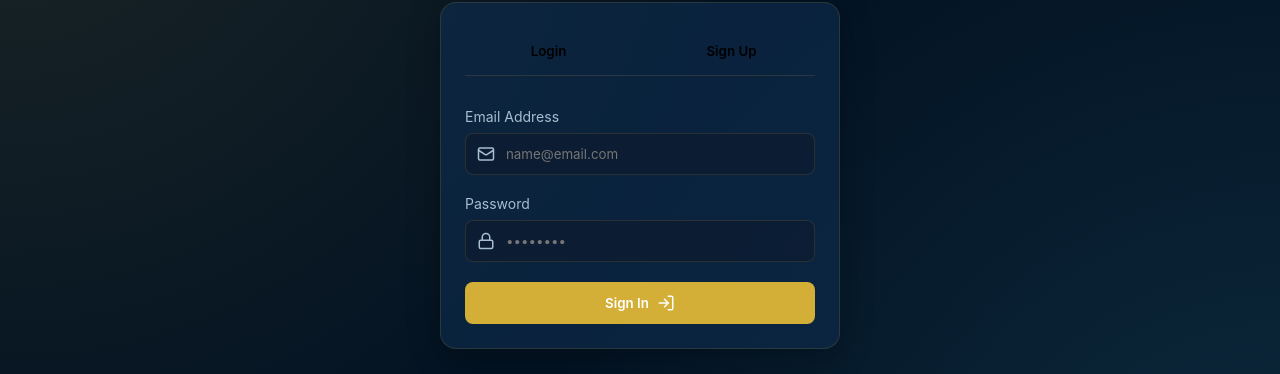
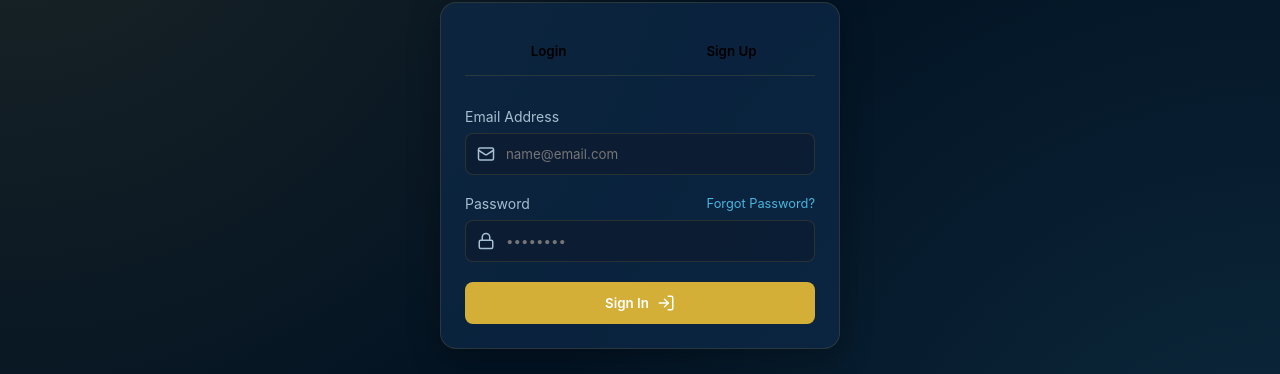
Before and after one commit to lixinletterbox/cost-sharing, a React (Vite) app: page /auth in a window 1280 px wide. Shown: the part 207-581 px from the top of the page. Built offline with nearby package versions, Linux system fonts and the light colour scheme; no server answers.

Commit message:
forgot password

```diff
--- a/src/pages/Auth.tsx
+++ b/src/pages/Auth.tsx
@@ -16,6 +16,8 @@ export default function Auth() {
   const [captchaNum2, setCaptchaNum2] = useState(Math.floor(Math.random() * 10) + 1);
   const [userCaptcha, setUserCaptcha] = useState('');
   const [error, setError] = useState<string | null>(null);
+  const [success, setSuccess] = useState<string | null>(null);
+  const [forgotPasswordMode, setForgotPasswordMode] = useState(false);
 
   const navigate = useNavigate();
   const { t } = useLanguage();
@@ -33,6 +35,29 @@ export default function Auth() {
     e.preventDefault();
     setLoading(true);
     setError(null);
+    setSuccess(null);
+
+    // --- Forgot Password Flow ---
+    if (forgotPasswordMode) {
+      if (!email) {
+        setError(t('email') + ' required');
+        setLoading(false);
+        return;
+      }
+      try {
+        const { error } = await supabase.auth.resetPasswordForEmail(email, {
+          redirectTo: window.location.origin + '/profile',
+        });
+        if (error) throw error;
+        setSuccess(t('resetLinkSent'));
+      } catch (err: any) {
+        setError(err.message);
+      } finally {
+        setLoading(false);
+      }
+      return;
+    }
+    // -----------------------------
 
     if (!isLogin && password !== confirmPassword) {
       setError(t('passwordMismatch'));
@@ -85,20 +110,28 @@ export default function Auth() {
         <div style={{ display: 'flex', gap: '1rem', marginBottom: '2rem', borderBottom: '1px solid var(--glass-border)' }}>
           <button
             type="button"
-            className={`btn ${isLogin ? 'text-white' : 'text-dim'}`}
-            onClick={() => setIsLogin(true)}
+            className={`btn ${isLogin && !forgotPasswordMode ? 'text-white' : 'text-dim'}`}
+            onClick={() => {
+              setIsLogin(true);
+              setForgotPasswordMode(false);
+              setError(null);
+              setSuccess(null);
+            }}
             style={{ flex: 1, padding: '1rem', border: 'none', background: 'transparent' }}
           >
             {t('login')}
           </button>
           <button
             type="button"
-            className={`btn ${!isLogin ? 'text-white' : 'text-dim'}`}
+            className={`btn ${!isLogin && !forgotPasswordMode ? 'text-white' : 'text-dim'}`}
             onClick={() => {
               setIsLogin(false);
+              setForgotPasswordMode(false);
               setCaptchaNum1(Math.floor(Math.random() * 10) + 1);
               setCaptchaNum2(Math.floor(Math.random() * 10) + 1);
               setUserCaptcha('');
+              setError(null);
+              setSuccess(null);
             }}
             style={{ flex: 1, padding: '1rem', border: 'none', background: 'transparent' }}
           >
@@ -107,8 +140,14 @@ export default function Auth() {
         </div>
 
         <form onSubmit={handleAuth}>
+          {forgotPasswordMode && (
+            <h2 style={{ fontSize: '1.25rem', marginBottom: '1.5rem', textAlign: 'center', fontWeight: 600 }}>
+              {t('resetPassword')}
+            </h2>
+          )}
+
           <AnimatePresence mode="wait">
-            {!isLogin && (
+            {!isLogin && !forgotPasswordMode && (
               <motion.div
                 initial={{ height: 0, opacity: 0 }}
                 animate={{ height: 'auto', opacity: 1 }}
@@ -148,24 +187,48 @@ export default function Auth() {
             </div>
           </div>
 
-          <div className="input-group">
-            <label className="input-label">{t('password')}</label>
-            <div style={{ position: 'relative' }}>
+          <AnimatePresence>
+            {!forgotPasswordMode && (
+              <motion.div
+                initial={{ height: 0, opacity: 0 }}
+                animate={{ height: 'auto', opacity: 1 }}
+                exit={{ height: 0, opacity: 0 }}
+                className="input-group"
+              >
+                <div style={{ display: 'flex', justifyContent: 'space-between', alignItems: 'center' }}>
+                  <label className="input-label" style={{ marginBottom: 0 }}>{t('password')}</label>
+                  {isLogin && (
+                    <button
+                      type="button"
+                      onClick={() => {
+                        setForgotPasswordMode(true);
+                        setError(null);
+                        setSuccess(null);
+                      }}
+                      style={{ background: 'none', border: 'none', color: 'var(--secondary)', fontSize: '0.8rem', cursor: 'pointer', padding: 0 }}
+                    >
+                      {t('forgotPassword')}
+                    </button>
+                  )}
+                </div>
+                <div style={{ position: 'relative', marginTop: '0.5rem' }}>
                   <Lock size={18} style={{ position: 'absolute', left: '12px', top: '12px', color: 'var(--text-dim)' }} />
                   <input
                     type="password"
                     className="input-field"
                     style={{ paddingLeft: '2.5rem' }}
                     placeholder="••••••••"
-                required
+                    required={!forgotPasswordMode}
                     value={password}
                     onChange={(e) => setPassword(e.target.value)}
                   />
                 </div>
-          </div>
+              </motion.div>
+            )}
+          </AnimatePresence>
 
           <AnimatePresence>
-            {!isLogin && (
+            {!isLogin && !forgotPasswordMode && (
               <motion.div
                 initial={{ height: 0, opacity: 0 }}
                 animate={{ height: 'auto', opacity: 1 }}
@@ -190,7 +253,7 @@ export default function Auth() {
           </AnimatePresence>
 
           <AnimatePresence>
-            {!isLogin && (
+            {!isLogin && !forgotPasswordMode && (
               <motion.div
                 initial={{ height: 0, opacity: 0 }}
                 animate={{ height: 'auto', opacity: 1 }}
@@ -202,7 +265,7 @@ export default function Auth() {
                   type="number"
                   className="input-field"
                   placeholder="0"
-                  required={!isLogin}
+                  required={!isLogin && !forgotPasswordMode}
                   value={userCaptcha}
                   onChange={(e) => setUserCaptcha(e.target.value)}
                 />
@@ -211,11 +274,27 @@ export default function Auth() {
           </AnimatePresence>
 
           {error && <p style={{ color: 'var(--accent)', fontSize: '0.875rem', marginBottom: '1rem' }}>{error}</p>}
+          {success && <p style={{ color: '#34d399', fontSize: '0.875rem', marginBottom: '1rem', padding: '0.5rem', background: 'rgba(52, 211, 153, 0.1)', border: '1px solid rgba(52, 211, 153, 0.2)', borderRadius: '0.5rem' }}>{success}</p>}
 
-          <button className="btn btn-primary" style={{ width: '100%' }} disabled={loading}>
-            {loading ? t('processing') : isLogin ? t('signIn') : t('createAccount')}
-            {isLogin ? <LogIn size={18} /> : <UserPlus size={18} />}
+          <button className="btn btn-primary" style={{ width: '100%', marginBottom: forgotPasswordMode ? '1rem' : '0' }} disabled={loading}>
+            {loading ? t('processing') : forgotPasswordMode ? t('sendResetLink') : isLogin ? t('signIn') : t('createAccount')}
+            {!loading && !forgotPasswordMode && (isLogin ? <LogIn size={18} /> : <UserPlus size={18} />)}
           </button>
+
+          {forgotPasswordMode && (
+            <button
+              type="button"
+              className="btn btn-ghost"
+              style={{ width: '100%' }}
+              onClick={() => {
+                setForgotPasswordMode(false);
+                setError(null);
+                setSuccess(null);
+              }}
+            >
+              {t('backToLogin')}
+            </button>
+          )}
         </form>
       </div>
     </div>
--- a/src/utils/translations.ts
+++ b/src/utils/translations.ts
@@ -14,6 +14,11 @@ export const translations = {
     humanVerification: 'Human Verification',
     captchaError: 'Incorrect verification answer.',
     processing: 'Processing...',
+    forgotPassword: 'Forgot Password?',
+    resetPassword: 'Reset Password',
+    sendResetLink: 'Send Reset Link',
+    resetLinkSent: 'Password reset link sent to your email!',
+    backToLogin: 'Back to Login',
 
     // Navbar
     logout: 'Logout',
@@ -214,6 +219,11 @@ export const translations = {
     humanVerification: '人机验证',
     captchaError: '验证答案不正确。',
     processing: '处理中...',
+    forgotPassword: '忘记密码？',
+    resetPassword: '重置密码',
+    sendResetLink: '发送重置链接',
+    resetLinkSent: '密码重置链接已发送到您的邮箱！',
+    backToLogin: '返回登录',
 
     // Navbar
     logout: '登出',
```
Lines whose indentation alone changed are shown as unchanged.
